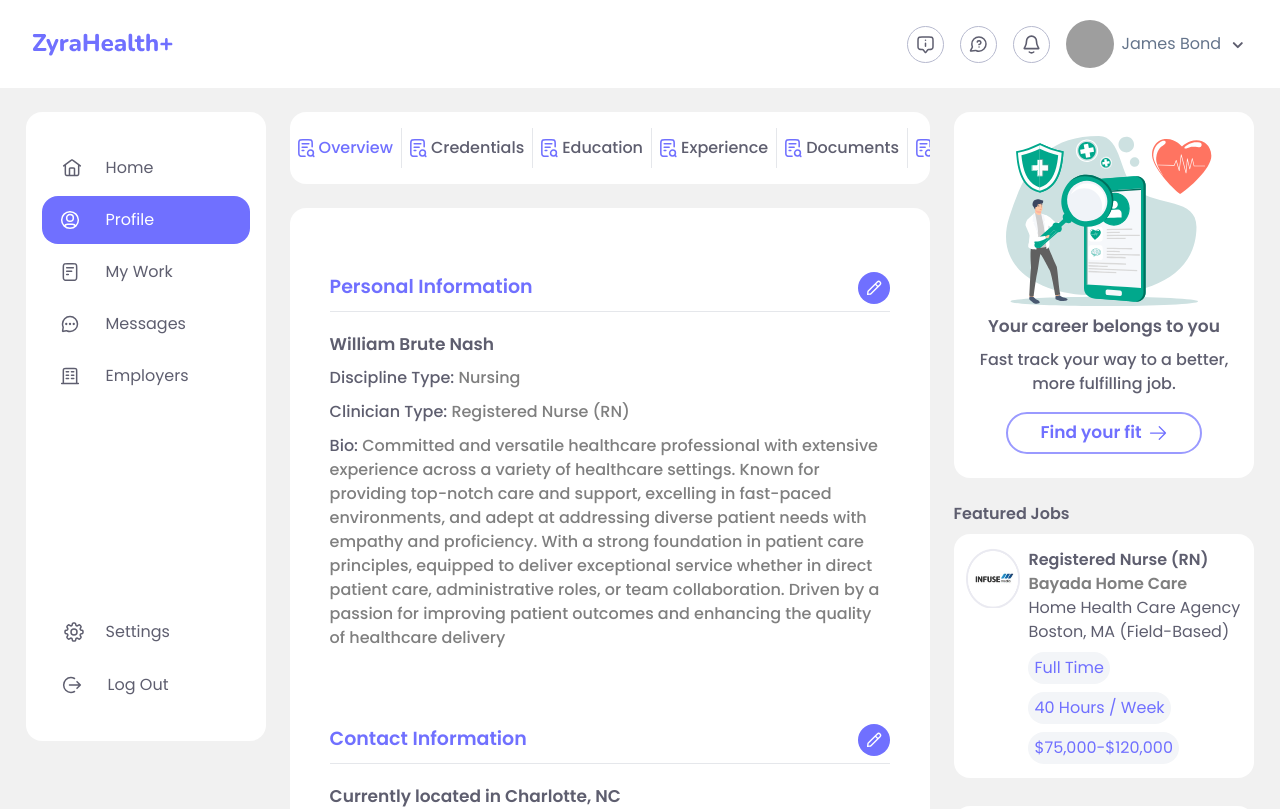
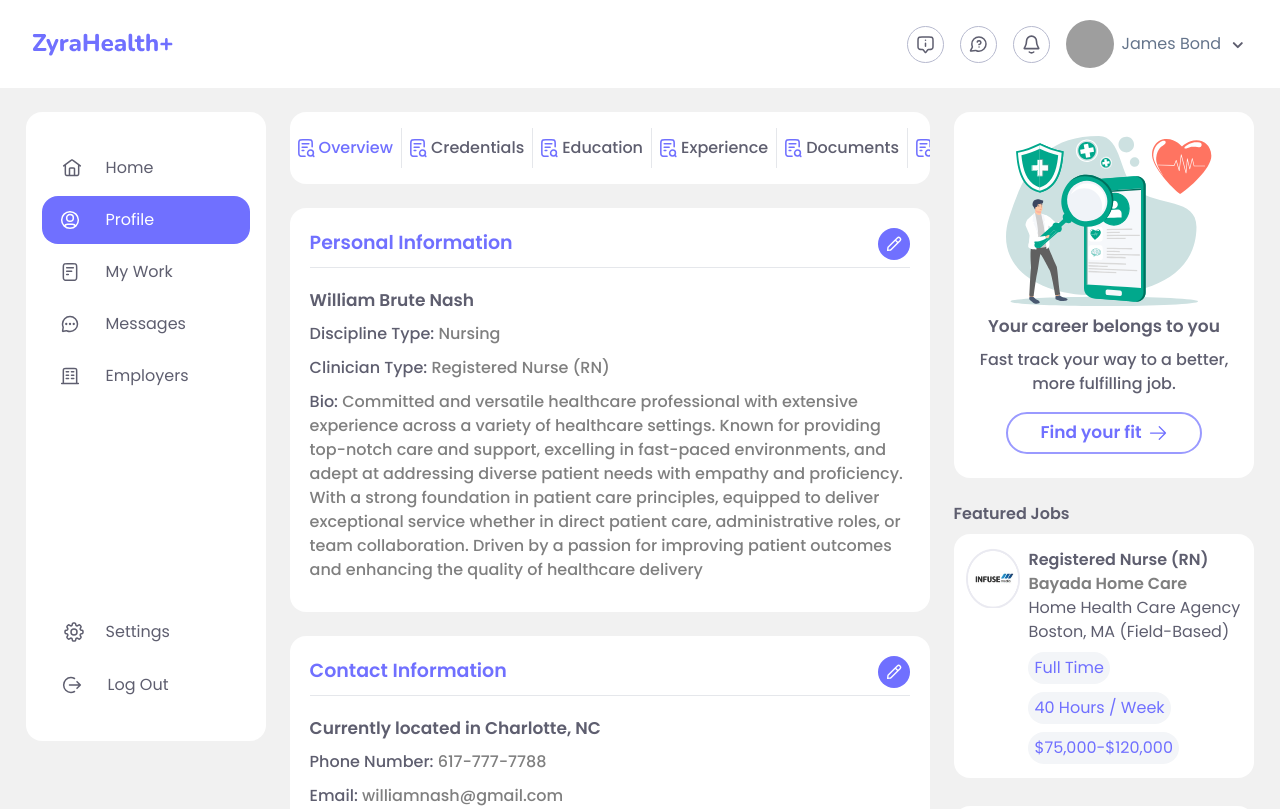
Before and after one commit to qasimfida/zyra-health-new, a Next.js app: page / in a window 1280 px wide. Shown: the top 809 px of the page. Built offline with nearby package versions, Linux system fonts and the light colour scheme; grey boxes are pictures that could not be loaded.

Commit message:
ui fix for all pages

```diff
--- a/src/components/Home/Home.jsx
+++ b/src/components/Home/Home.jsx
@@ -95,7 +95,7 @@ const Home = () => {
                     </ul>
                 </div>
             </div>
-            <div className="p-5 pb-2 mt-6 bg-white rounded-2xl">
+            <div>
                 {renderTabContent()}
             </div>
         </div>
```
